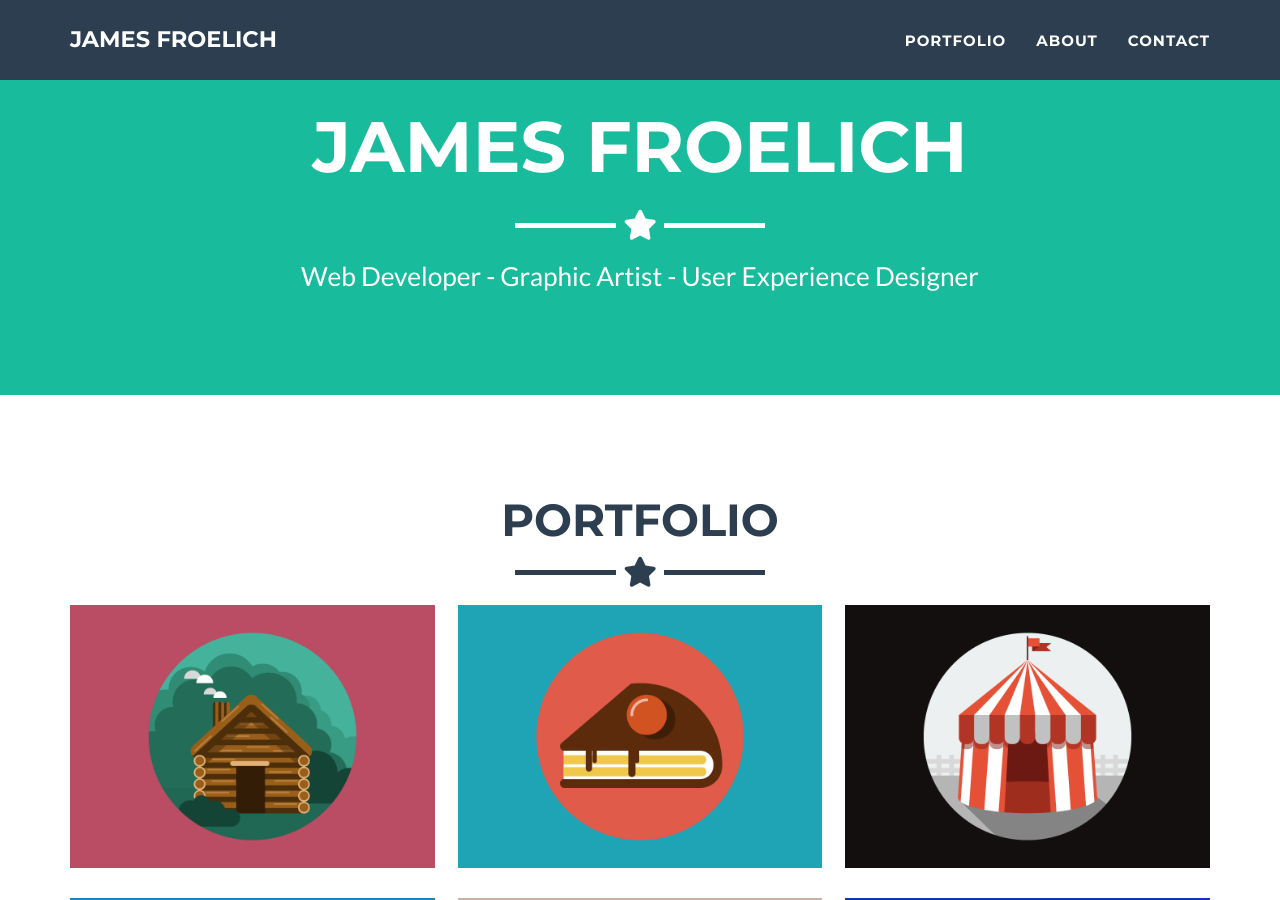
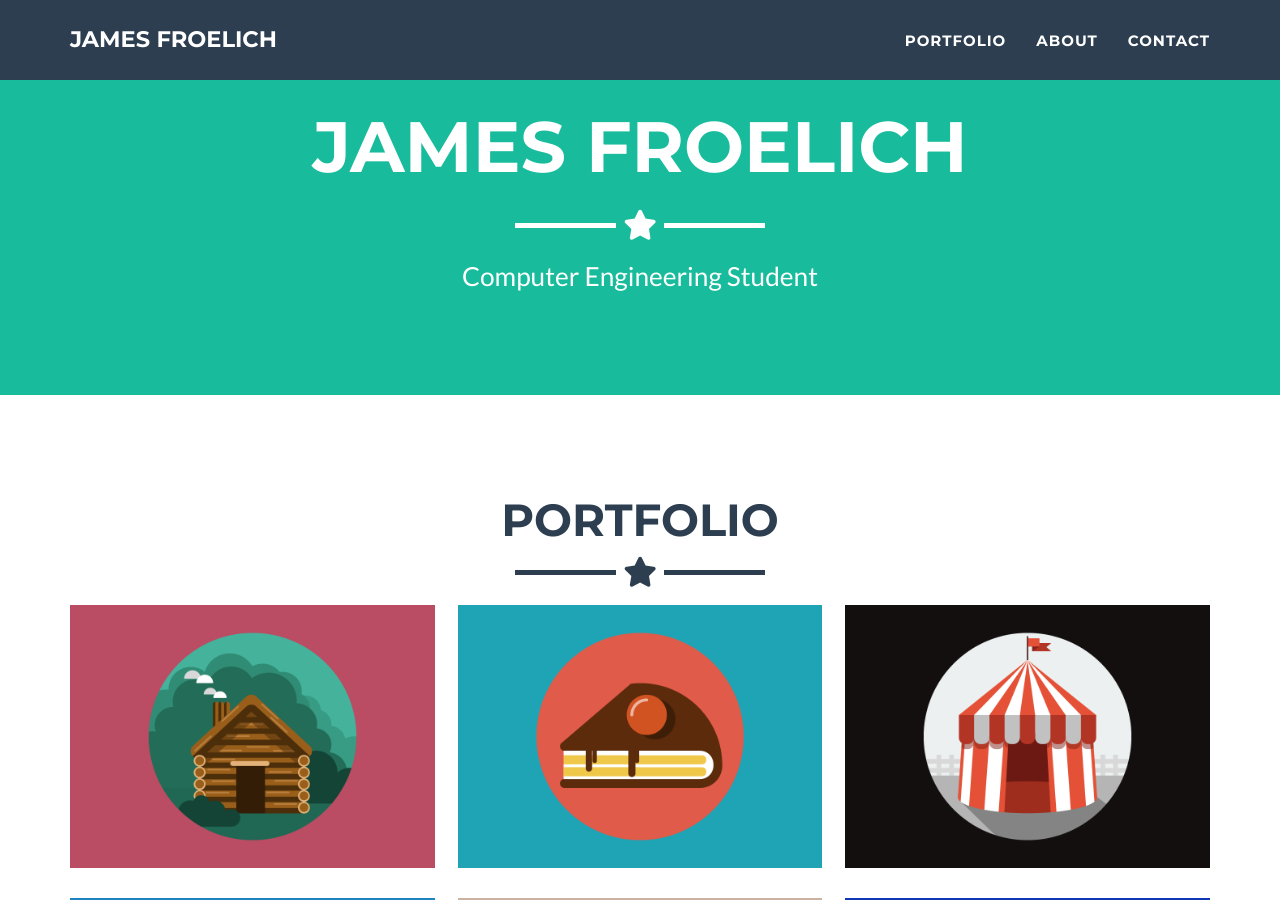
Before and after one commit to Jfroel/jfroel.github.io, a Jekyll site: the page built from _posts/2014-07-18-project-1.markdown, in a window 1280 px wide and 900 px high, scrolled down 380 px. Built offline with Jekyll 4.4.1, drawn with Linux system fonts in a browser that asks for light colours; some of the changed lines change nothing that is shown; some of the changed text lies outside the part shown.

Commit message:
Update _config.yml

```diff
--- a/_config.yml
+++ b/_config.yml
@@ -1,10 +1,10 @@
 # Site settings
 title: James Froelich
-email: your-email@domain.com
+email: jfroel@cs.washington.edu
 url: https://github.com/jfroel/jfroel.github.io
 description: "Write an awesome description for your new site here. You can edit this line in _config.yml. It will appear in your document head meta (for Google search results) and in your feed.xml site description."
 keywords: "your keywords, separated by commas"
-skills: "Web Developer - Graphic Artist - User Experience Designer"
+skills: "Computer Engineering Student"
 meta_author: Froelich James
 
 # Google webmaster tools
@@ -39,21 +39,15 @@ footer:
 
 # Social networks usernames (many more available: google-plus, flickr, dribbble, pinterest, instagram, tumblr, linkedin, etc.)
 social:
-  - title: twitter
-    url: http://twitter.com/jekyllrb
-  - title: facebook
-    url:
-  - title: stack-overflow
-    url: http://stackoverflow.com/questions/tagged/jekyll
-  - title: bitbucket
-    url: http://bitbucket.org/jekyll
+  - title: linkedin
+    url: https://www.linkedin.com/in/james-fraser-froelich/
   - title: github
-    url: http://github.com/jekyll
+    url: http://github.com/jfroel
 
 # Postal address (add as many lines as necessary)
 address:
-  - line: 3481 Melrose Place
-  - line: Beverly Hills, CA 90210
+  - line:
+  - line:
 
 # Credits content
 credits: 'Freelancer is a free to use, open source Bootstrap theme created by <a href="http://startbootstrap.com">Start Bootstrap</a>.'
```
